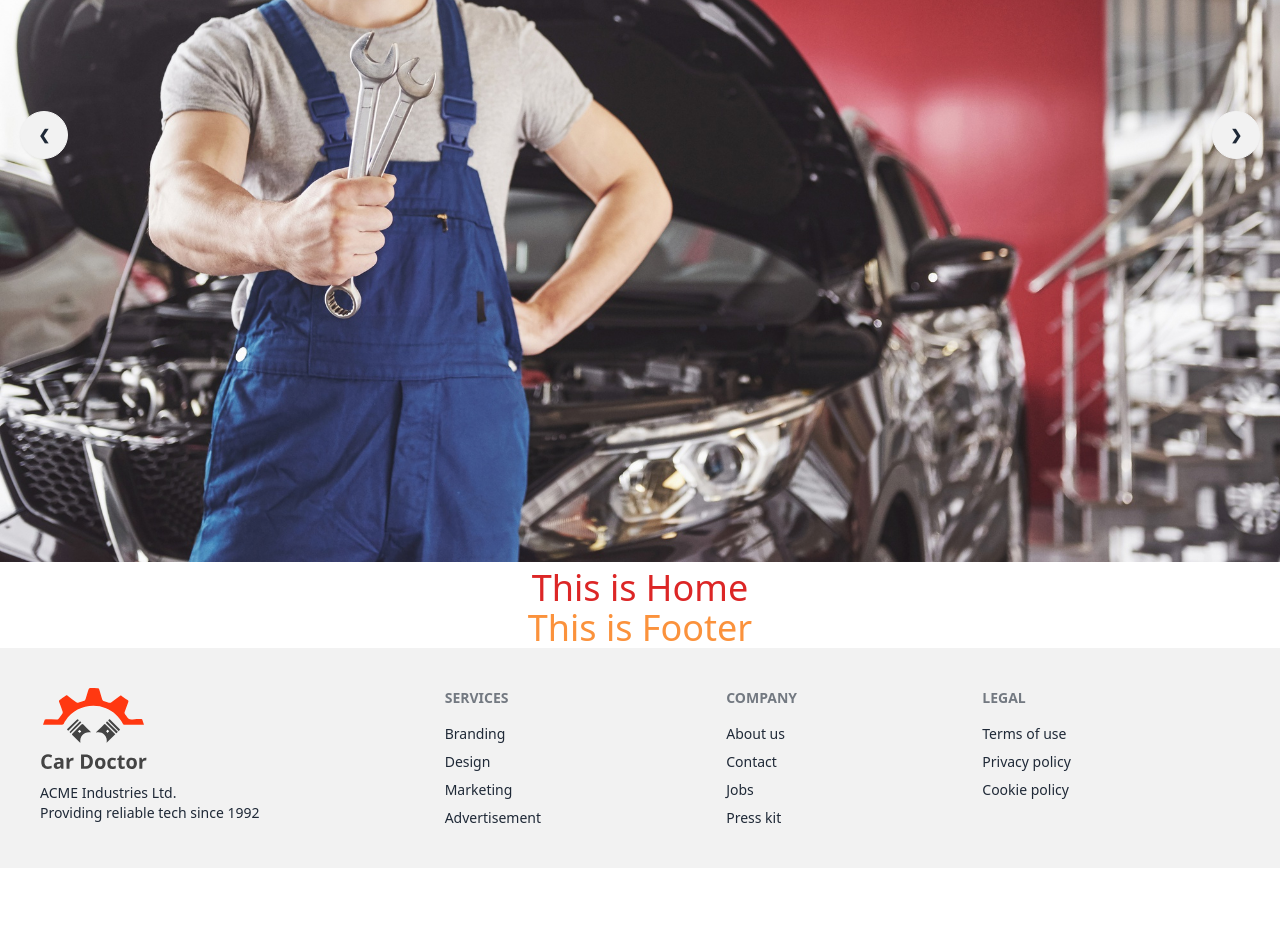
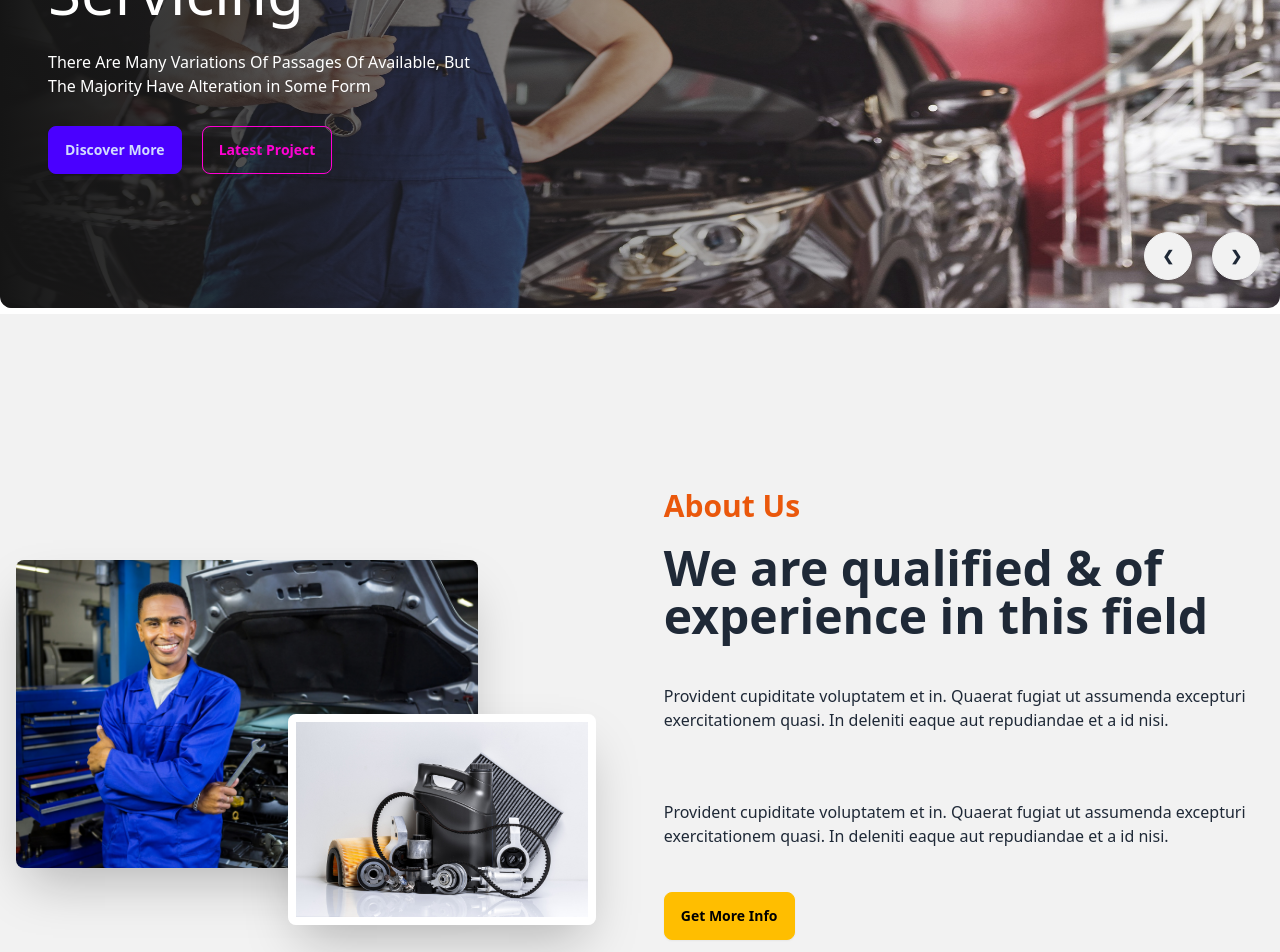
Before and after one commit to Abusayem99133/car-doctor-client-project, a React (Vite) app: page / in a window 1280 px wide. Shown: the part 420-1372 px from the top of the page. Before the commit the page ends 1288 px from the top, so only its background shows below. Built offline with nearby package versions, Linux system fonts and the light colour scheme.

Commit message:
about section add to home page

```diff
--- /dev/null
+++ b/src/Pages/Homes/Aboute/About.jsx
@@ -0,0 +1,38 @@
+import person from "../../../assets/images/about_us/person.jpg";
+import parts from "../../../assets/images/about_us/parts.jpg";
+const About = () => {
+  return (
+    <div>
+      <div className="hero min-h-screen bg-base-200">
+        <div className="hero-content flex-col lg:flex-row">
+          <div className="lg:w-1/2 relative">
+            <img src={person} className="w-3/4 rounded-lg shadow-2xl " />
+            <img
+              src={parts}
+              className="w-1/2 absolute right-9 border-8 border-white top-1/2 rounded-lg shadow-2xl "
+            />
+          </div>
+          <div className="lg:w-1/2 space-y-5 p-4">
+            <h3 className="text-3xl text-orange-600 font-bold">About Us</h3>
+            <h1 className="text-5xl font-bold">
+              We are qualified & of experience in this field
+            </h1>
+            <p className="py-6">
+              Provident cupiditate voluptatem et in. Quaerat fugiat ut assumenda
+              excepturi exercitationem quasi. In deleniti eaque aut repudiandae
+              et a id nisi.
+            </p>
+            <p className="py-6">
+              Provident cupiditate voluptatem et in. Quaerat fugiat ut assumenda
+              excepturi exercitationem quasi. In deleniti eaque aut repudiandae
+              et a id nisi.
+            </p>
+            <button className="btn btn-warning">Get More Info</button>
+          </div>
+        </div>
+      </div>
+    </div>
+  );
+};
+
+export default About;
--- a/src/Pages/Homes/Banner/Banner.jsx
+++ b/src/Pages/Homes/Banner/Banner.jsx
@@ -1,16 +1,31 @@
 import img1 from "../../../assets/images/banner/1.jpg";
-import img2 from "../../../assets/images/banner/1.jpg";
-import img3 from "../../../assets/images/banner/1.jpg";
-import img4 from "../../../assets/images/banner/1.jpg";
-import img5 from "../../../assets/images/banner/1.jpg";
-import img6 from "../../../assets/images/banner/1.jpg";
+import img2 from "../../../assets/images/banner/2.jpg";
+import img3 from "../../../assets/images/banner/3.jpg";
+import img4 from "../../../assets/images/banner/4.jpg";
+import img5 from "../../../assets/images/banner/5.jpg";
+import img6 from "../../../assets/images/banner/6.jpg";
 const Banner = () => {
   return (
-    <div className="carousel w-full">
+    <div className="carousel w-full h-[600px]">
       <div id="slide1" className="carousel-item relative w-full">
-        <img src={img1} className="w-full" />
-        <div className="absolute flex justify-between transform -translate-y-1/2 left-5 right-5 top-1/2">
-          <a href="#slide4" className="btn btn-circle">
+        <img src={img1} className="w-full rounded-xl" />
+        <div className="absolute flex rounded-xl items-center h-full left-0 top-0  bg-gradient-to-r from-[#151515] to-[rgba(21, 21, 21, 0)]">
+          <div className="text-white space-y-7 w-1/2 pl-12">
+            <h2 className="text-6xl  ">Affordable Price For Car Servicing</h2>
+            <p>
+              There Are Many Variations Of Passages Of Available, But The
+              Majority Have Alteration in Some Form
+            </p>
+            <div>
+              <button className="btn btn-primary mr-5">Discover More</button>
+              <button className="btn btn-secondary btn-outline ">
+                Latest Project
+              </button>
+            </div>
+          </div>
+        </div>
+        <div className="absolute flex justify-end transform -translate-y-1/2 left-5 right-5 bottom-1">
+          <a href="#slide4" className="btn btn-circle mr-5">
             ❮
           </a>
           <a href="#slide2" className="btn btn-circle">
@@ -19,9 +34,24 @@
         </div>
       </div>
       <div id="slide2" className="carousel-item relative w-full">
-        <img src={img2} className="w-full" />
-        <div className="absolute flex justify-between transform -translate-y-1/2 left-5 right-5 top-1/2">
-          <a href="#slide1" className="btn btn-circle">
+        <img src={img2} className="w-full rounded-xl" />
+        <div className="absolute flex rounded-xl items-center h-full left-0 top-0  bg-gradient-to-r from-[#151515] to-[rgba(21, 21, 21, 0)]">
+          <div className="text-white space-y-7 w-1/2 pl-12">
+            <h2 className="text-6xl  ">Affordable Price For Car Servicing</h2>
+            <p>
+              There Are Many Variations Of Passages Of Available, But The
+              Majority Have Alteration in Some Form
+            </p>
+            <div>
+              <button className="btn btn-primary mr-5">Discover More</button>
+              <button className="btn btn-secondary btn-outline ">
+                Latest Project
+              </button>
+            </div>
+          </div>
+        </div>
+        <div className="absolute flex justify-end transform -translate-y-1/2 left-5 right-5 bottom-1">
+          <a href="#slide1" className="btn btn-circle mr-5">
             ❮
           </a>
           <a href="#slide3" className="btn btn-circle">
@@ -30,9 +60,24 @@
         </div>
       </div>
       <div id="slide3" className="carousel-item relative w-full">
-        <img src={img3} className="w-full" />
-        <div className="absolute flex justify-between transform -translate-y-1/2 left-5 right-5 top-1/2">
-          <a href="#slide2" className="btn btn-circle">
+        <img src={img3} className="w-full rounded-xl" />
+        <div className="absolute flex rounded-xl items-center h-full left-0 top-0  bg-gradient-to-r from-[#151515] to-[rgba(21, 21, 21, 0)]">
+          <div className="text-white space-y-7 w-1/2 pl-12">
+            <h2 className="text-6xl  ">Affordable Price For Car Servicing</h2>
+            <p>
+              There Are Many Variations Of Passages Of Available, But The
+              Majority Have Alteration in Some Form
+            </p>
+            <div>
+              <button className="btn btn-primary mr-5">Discover More</button>
+              <button className="btn btn-secondary btn-outline ">
+                Latest Project
+              </button>
+            </div>
+          </div>
+        </div>
+        <div className="absolute flex justify-end transform -translate-y-1/2 left-5 right-5 bottom-1">
+          <a href="#slide2" className="btn btn-circle mr-5">
             ❮
           </a>
           <a href="#slide4" className="btn btn-circle">
@@ -41,31 +86,76 @@
         </div>
       </div>
       <div id="slide4" className="carousel-item relative w-full">
-        <img src={img4} className="w-full" />
-        <div className="absolute flex justify-between transform -translate-y-1/2 left-5 right-5 top-1/2">
-          <a href="#slide3" className="btn btn-circle">
+        <img src={img4} className="w-full rounded-xl" />
+        <div className="absolute flex rounded-xl items-center h-full left-0 top-0  bg-gradient-to-r from-[#151515] to-[rgba(21, 21, 21, 0)]">
+          <div className="text-white space-y-7 w-1/2 pl-12">
+            <h2 className="text-6xl  ">Affordable Price For Car Servicing</h2>
+            <p>
+              There Are Many Variations Of Passages Of Available, But The
+              Majority Have Alteration in Some Form
+            </p>
+            <div>
+              <button className="btn btn-primary mr-5">Discover More</button>
+              <button className="btn btn-secondary btn-outline ">
+                Latest Project
+              </button>
+            </div>
+          </div>
+        </div>
+        <div className="absolute flex justify-end transform -translate-y-1/2 left-5 right-5 bottom-1">
+          <a href="#slide3" className="btn btn-circle mr-5">
             ❮
           </a>
-          <a href="#slide1" className="btn btn-circle">
+          <a href="#slide5" className="btn btn-circle">
             ❯
           </a>
         </div>
       </div>
-      <div id="slide4" className="carousel-item relative w-full">
-        <img src={img5} className="w-full" />
-        <div className="absolute flex justify-between transform -translate-y-1/2 left-5 right-5 top-1/2">
-          <a href="#slide3" className="btn btn-circle">
+      <div id="slide5" className="carousel-item relative w-full">
+        <img src={img5} className="w-full rounded-xl" />
+        <div className="absolute flex rounded-xl items-center h-full left-0 top-0  bg-gradient-to-r from-[#151515] to-[rgba(21, 21, 21, 0)]">
+          <div className="text-white space-y-7 w-1/2 pl-12">
+            <h2 className="text-6xl  ">Affordable Price For Car Servicing</h2>
+            <p>
+              There Are Many Variations Of Passages Of Available, But The
+              Majority Have Alteration in Some Form
+            </p>
+            <div>
+              <button className="btn btn-primary mr-5">Discover More</button>
+              <button className="btn btn-secondary btn-outline ">
+                Latest Project
+              </button>
+            </div>
+          </div>
+        </div>
+        <div className="absolute flex justify-end transform -translate-y-1/2 left-5 right-5 bottom-1">
+          <a href="#slide4" className="btn btn-circle mr-5">
             ❮
           </a>
-          <a href="#slide1" className="btn btn-circle">
+          <a href="#slide6" className="btn btn-circle">
             ❯
           </a>
         </div>
       </div>
-      <div id="slide4" className="carousel-item relative w-full">
-        <img src={img6} className="w-full" />
-        <div className="absolute flex justify-between transform -translate-y-1/2 left-5 right-5 top-1/2">
-          <a href="#slide3" className="btn btn-circle">
+      <div id="slide6" className="carousel-item relative w-full">
+        <img src={img6} className="w-full rounded-xl" />
+        <div className="absolute flex rounded-xl items-center h-full left-0 top-0  bg-gradient-to-r from-[#151515] to-[rgba(21, 21, 21, 0)]">
+          <div className="text-white space-y-7 w-1/2 pl-12">
+            <h2 className="text-6xl  ">Affordable Price For Car Servicing</h2>
+            <p>
+              There Are Many Variations Of Passages Of Available, But The
+              Majority Have Alteration in Some Form
+            </p>
+            <div>
+              <button className="btn btn-primary mr-5">Discover More</button>
+              <button className="btn btn-secondary btn-outline ">
+                Latest Project
+              </button>
+            </div>
+          </div>
+        </div>
+        <div className="absolute flex justify-end transform -translate-y-1/2 left-5 right-5 bottom-1">
+          <a href="#slide5" className="btn btn-circle mr-5">
             ❮
           </a>
           <a href="#slide1" className="btn btn-circle">
--- a/src/Pages/Homes/Home/Home.jsx
+++ b/src/Pages/Homes/Home/Home.jsx
@@ -1,9 +1,11 @@
+import About from "../Aboute/About";
 import Banner from "../Banner/Banner";
 
 const Home = () => {
   return (
     <div>
       <Banner></Banner>
+      <About></About>
       <h1 className="text-4xl text-center text-red-600">This is Home</h1>
     </div>
   );
```
